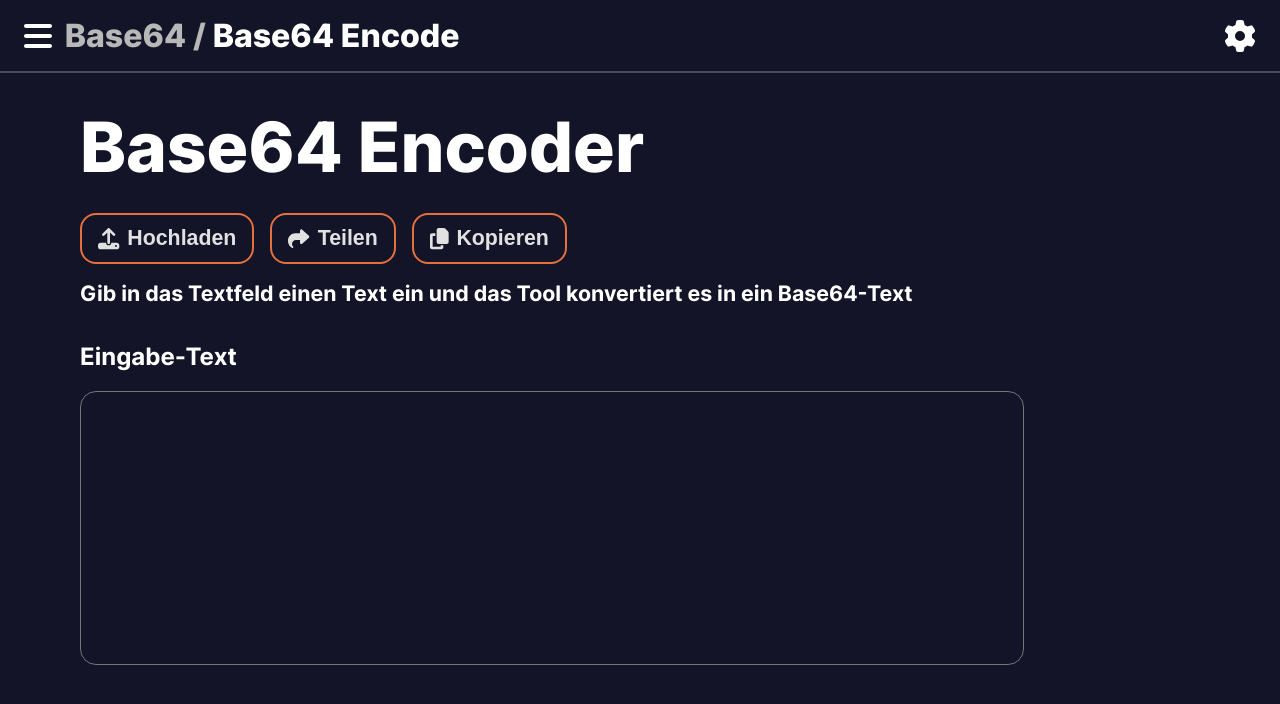
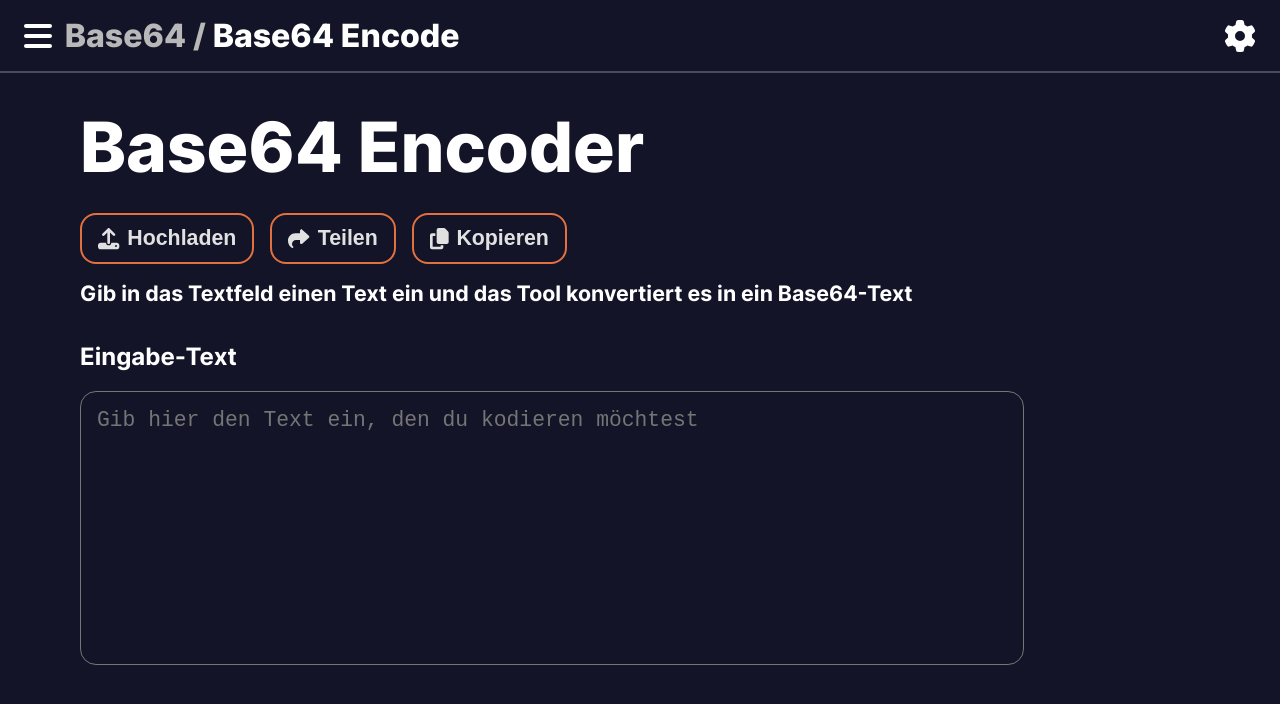
Before and after one commit to gnmyt/PowerTools, a React (Vite) app in the folder client/: page /base64/encode in a window 1280 px wide. Shown: the top 704 px of the page. Built offline with nearby package versions, Linux system fonts and the light colour scheme.

Commit message:
Added a placeholder to the Encoder.jsx

```diff
--- a/client/src/pages/tools/base64/Encoder/Encoder.jsx
+++ b/client/src/pages/tools/base64/Encoder/Encoder.jsx
@@ -35,7 +35,8 @@ export const Encoder = () => {
 
             <div className="base64-encoder">
                 <h2>Eingabe-Text</h2>
-                <TextArea value={inputString} onChange={(e) => setInputString(e.target.value)} />
+                <TextArea value={inputString} onChange={(e) => setInputString(e.target.value)}
+                          placeholder="Gib hier den Text ein, den du kodieren möchtest" />
 
                 {outputString !== "" && <>
                     <h2>Ausgabe-Text</h2>
```
